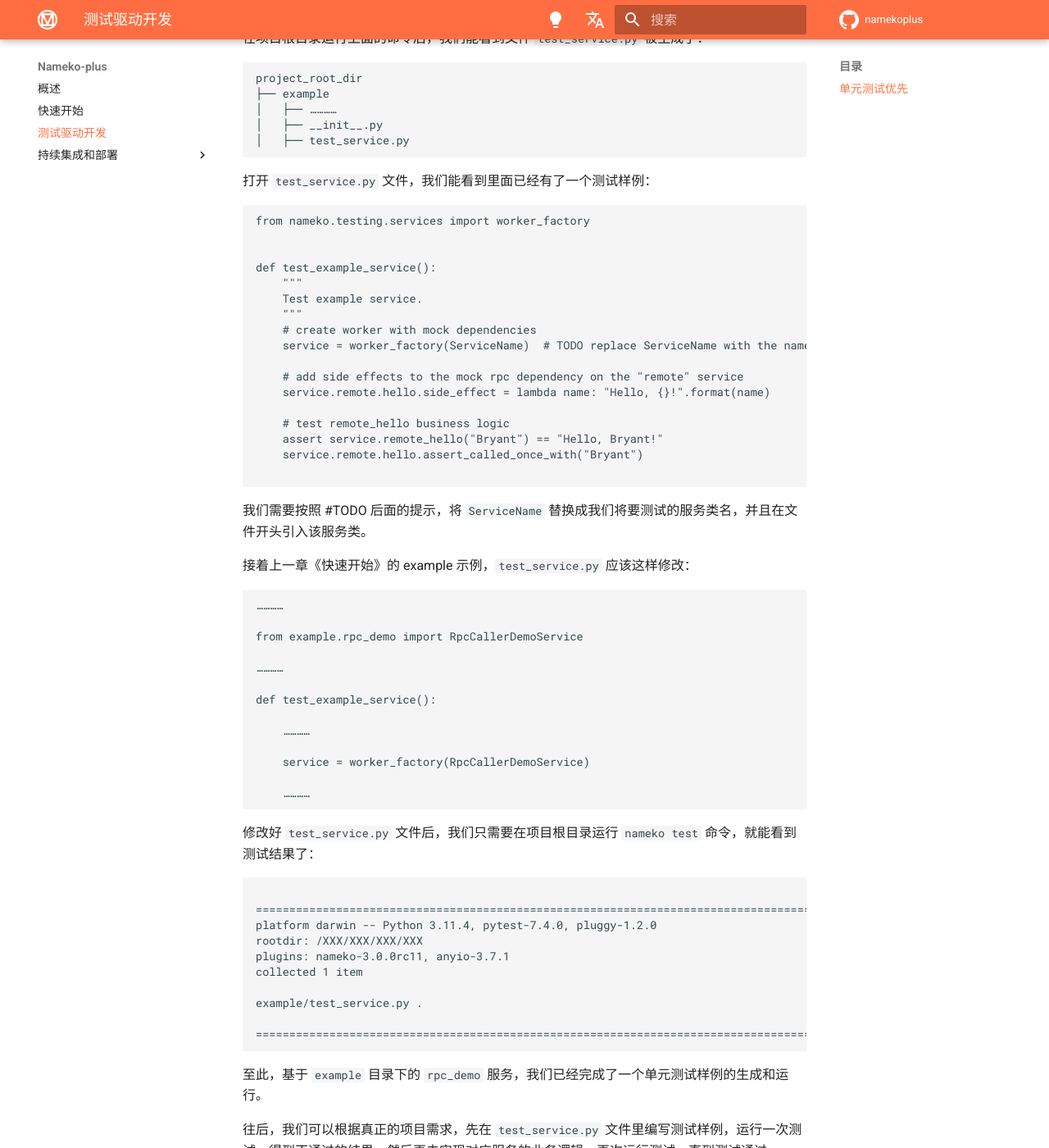
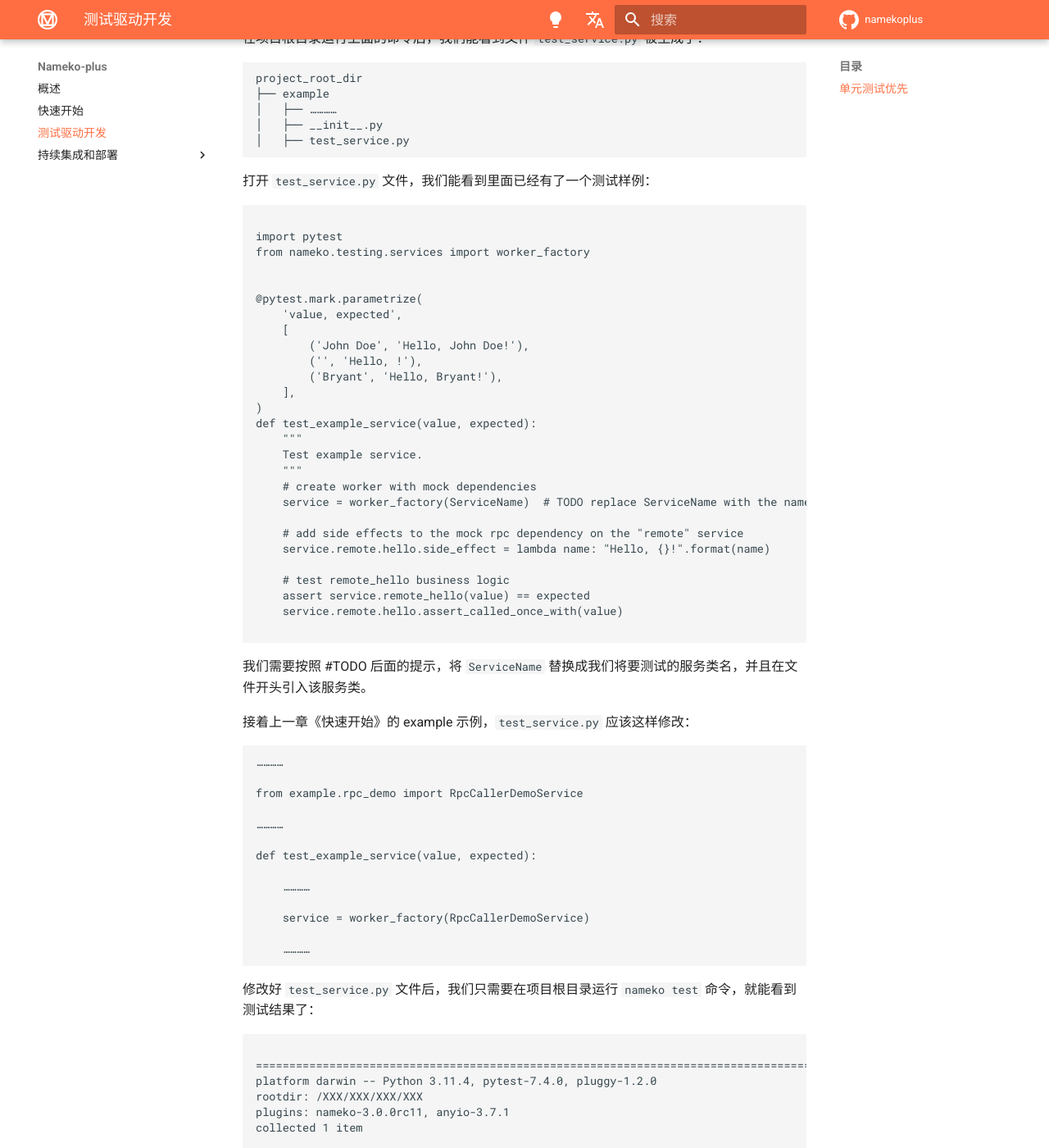
Before and after one commit to Bryanthelol/nameko-plus-doc, an MkDocs documentation site: the page built from docs/测试驱动开发.md, in a window 1280 px wide and 1400 px high, scrolled down 686 px. Shown: the whole window at 82% size. Built offline with MkDocs 1.6.1 and Material for MkDocs 9.7.7, drawn with Linux system fonts in a browser that asks for light colours; comment, search, counter and statistics services are not loaded.

Commit message:
update doc

````diff
--- a/docs/测试驱动开发.md
+++ b/docs/测试驱动开发.md
@@ -40,10 +40,20 @@ project_root_dir
 打开 `test_service.py` 文件，我们能看到里面已经有了一个测试样例：
 
 ```python
+
+import pytest
 from nameko.testing.services import worker_factory
 
 
-def test_example_service():
+@pytest.mark.parametrize(
+    'value, expected',
+    [
+        ('John Doe', 'Hello, John Doe!'),
+        ('', 'Hello, !'),
+        ('Bryant', 'Hello, Bryant!'),
+    ],
+)
+def test_example_service(value, expected):
     """
     Test example service.
     """
@@ -54,8 +64,8 @@ def test_example_service():
     service.remote.hello.side_effect = lambda name: "Hello, {}!".format(name)
 
     # test remote_hello business logic
-    assert service.remote_hello("Bryant") == "Hello, Bryant!"
-    service.remote.hello.assert_called_once_with("Bryant")
+    assert service.remote_hello(value) == expected
+    service.remote.hello.assert_called_once_with(value)
 
 ```
 
@@ -70,7 +80,7 @@ from example.rpc_demo import RpcCallerDemoService
 
 …………
 
-def test_example_service():
+def test_example_service(value, expected):
 
     …………
 
````
